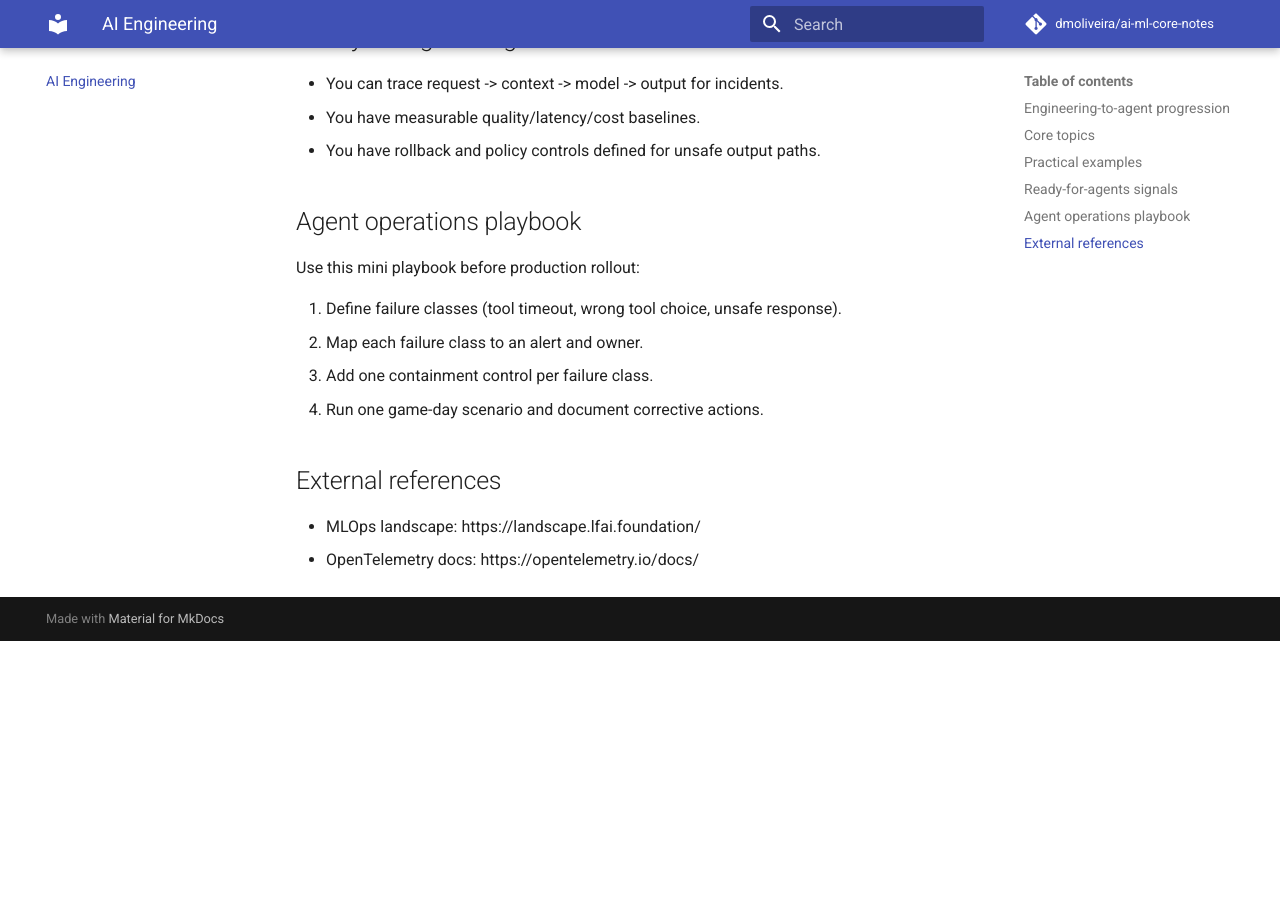
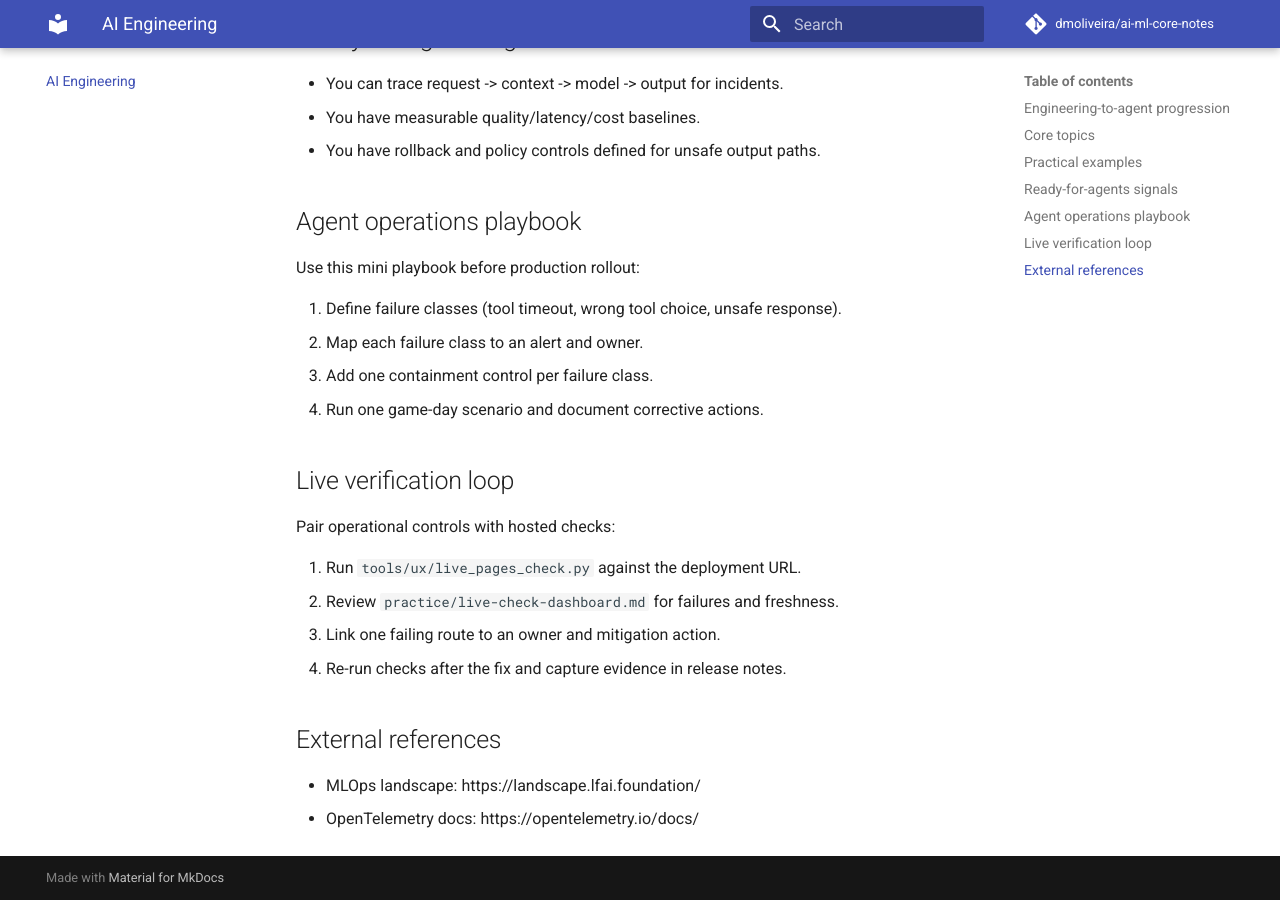
Before and after one commit to dmoliveira/ai-ml-core-notes, an MkDocs documentation site: the page built from docs/ai-engineering/index.md, in a window 1280 px wide and 900 px high, scrolled down 967 px. Built offline with MkDocs 1.6.1 and Material for MkDocs 9.7.7, drawn with Linux system fonts in a browser that asks for light colours; comment, search, counter and statistics services are not loaded; before the commit the page ends 1608 px from its top, so only the background shows below that.

Commit message:
Add live verification loop and dashboard triage flow

```diff
--- a/docs/ai-engineering/index.md
+++ b/docs/ai-engineering/index.md
@@ -40,6 +40,15 @@ Use this mini playbook before production rollout:
 3. Add one containment control per failure class.
 4. Run one game-day scenario and document corrective actions.
 
+## Live verification loop
+
+Pair operational controls with hosted checks:
+
+1. Run `tools/ux/live_pages_check.py` against the deployment URL.
+2. Review `practice/live-check-dashboard.md` for failures and freshness.
+3. Link one failing route to an owner and mitigation action.
+4. Re-run checks after the fix and capture evidence in release notes.
+
 ## External references
 
 - MLOps landscape: https://landscape.lfai.foundation/
```
Also changed, not shown: docs/practice/live-check-dashboard.md (+7 -0 lines).
